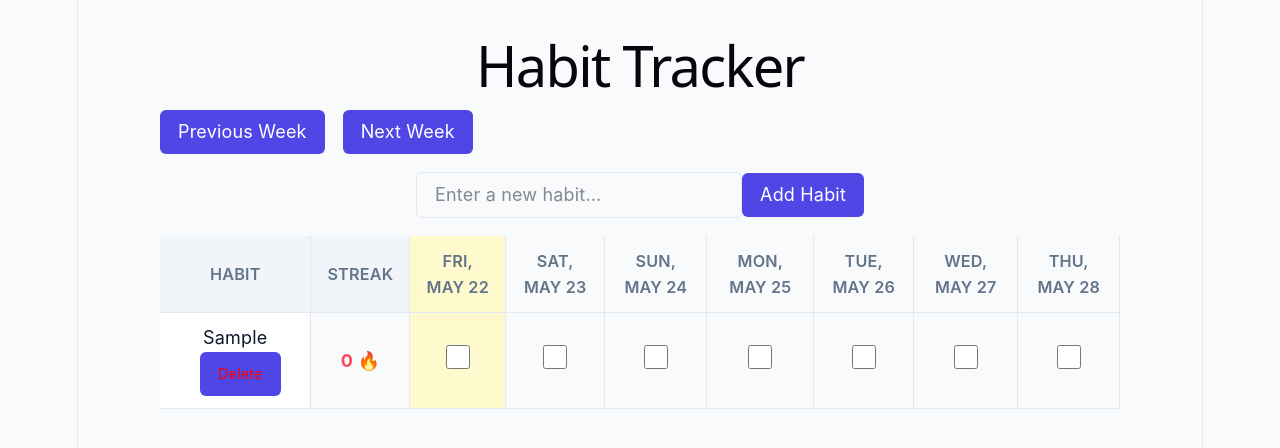
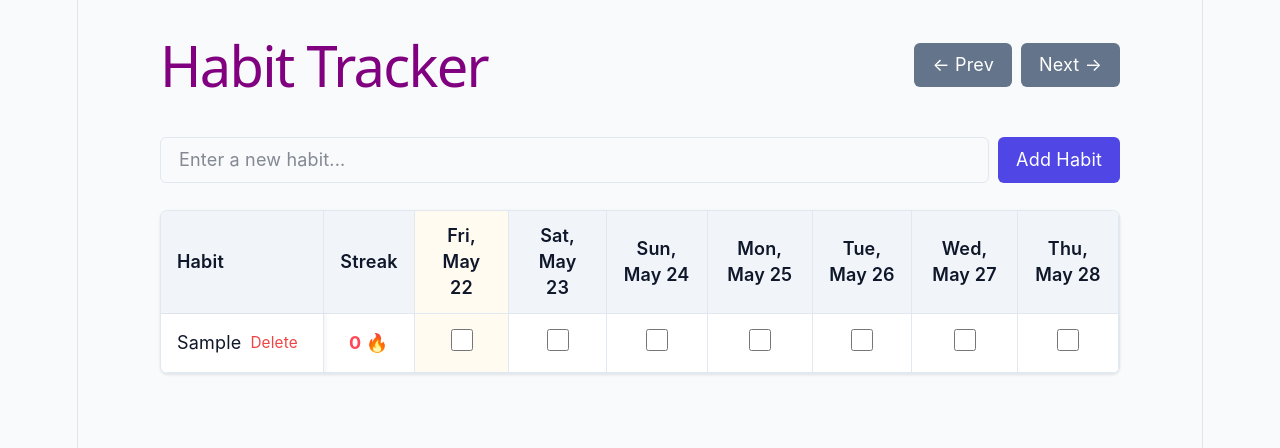
Before and after one commit to arrehman3/Habit_Tracker, a React (Vite) app: page / in a window 1280 px wide. Both pictures are taken after typing "Sample" into the empty fields and a click on the button "Add Habit". Shown: the top 448 px of the page. Built offline with nearby package versions, Linux system fonts and the light colour scheme.

Commit message:
minor changes

```diff
--- a/src/App.css
+++ b/src/App.css
@@ -1,13 +1,11 @@
 /* App.css */
 :root {
   --primary: #4f46e5;
-  --primary-hover: #4338ca;
   --bg-color: #f8fafc;
   --surface: #ffffff;
   --text-main: #0f172a;
-  --text-muted: #64748b;
   --border-color: #e2e8f0;
-  --today-bg: #eff6ff;
+  --today-bg: #fffbf0;
   --danger: #ef4444;
 }
 
@@ -22,24 +20,25 @@ body {
 }
 
 .container {
-  max-width: 1200px;
+  max-width: 1000px;
   margin: 0 auto;
   padding: 20px;
 }
 
+/* Header & Forms */
 .header-controls {
   display: flex;
   justify-content: space-between;
   align-items: center;
-  margin-bottom: 1.5rem;
   flex-wrap: wrap;
   gap: 1rem;
+  margin-bottom: 1.5rem;
 }
 
-/* Forms & Buttons */
 .habit-form {
   display: flex;
   gap: 0.5rem;
+  margin-bottom: 1.5rem;
 }
 
 input[type="text"] {
@@ -58,11 +57,15 @@ button {
   border-radius: 6px;
   font-size: 1rem;
   cursor: pointer;
-  transition: background-color 0.2s;
+  transition: opacity 0.2s;
 }
 
 button:hover {
-  background-color: var(--primary-hover);
+  opacity: 0.9;
+}
+
+.btn-secondary {
+  background-color: #64748b;
 }
 
 .btn-delete {
@@ -70,14 +73,9 @@ button:hover {
   color: var(--danger);
   font-size: 0.85rem;
   padding: 0.2rem 0.5rem;
-  margin-left: 0.5rem;
 }
 
-.btn-delete:hover {
-  background-color: #fef2f2;
-}
-
-/* Grid Layout & Responsive Table */
+/* Responsive Table Layout */
 .table-wrapper {
   background: var(--surface);
   border-radius: 8px;
@@ -89,7 +87,7 @@ button:hover {
 table {
   width: 100%;
   border-collapse: collapse;
-  min-width: 600px; /* Forces scrolling on small screens rather than squashing */
+  min-width: 600px; /* Forces scroll rather than squashing checkboxes */
 }
 
 th,
@@ -102,39 +100,36 @@ td {
 
 th {
   background-color: #f1f5f9;
-  color: var(--text-muted);
   font-weight: 600;
-  font-size: 0.9rem;
-  text-transform: uppercase;
 }
 
-td.text-left {
+.text-left {
   text-align: left;
 }
 
-/* The Sticky Column Magic */
+/* Make the Habit Name column sticky */
 th:first-child,
 td:first-child {
   position: sticky;
   left: 0;
   background-color: var(--surface);
   z-index: 2;
-  box-shadow: 2px 0 5px rgba(0, 0, 0, 0.05); /* Creates depth when scrolling */
+  box-shadow: 2px 0 5px rgba(0, 0, 0, 0.05);
 }
+
 th:first-child {
   background-color: #f1f5f9;
   z-index: 3;
 }
 
-/* Current Day Highlight */
+/* Highlights and Inputs */
 .is-today {
   background-color: var(--today-bg);
 }
 
-/* Large, tap-friendly checkboxes for mobile */
 input[type="checkbox"] {
-  width: 24px;
-  height: 24px;
+  width: 22px;
+  height: 22px;
   cursor: pointer;
   accent-color: var(--primary);
 }
--- a/src/App.jsx
+++ b/src/App.jsx
@@ -84,17 +84,20 @@ function App() {
     setHabits(habits.filter((habit) => habit.id !== id));
   };
   return (
-    <main style={{ padding: "20px", maxWidth: "1000px", margin: "0 auto" }}>
-      <h1>Habit Tracker</h1>
-
-      {/* 1. Time Travel Buttons */}
-      <div style={{ display: "flex", gap: "1rem", marginBottom: "1rem" }}>
-        <button onClick={() => shiftWeek(-7)}>Previous Week</button>
-        <button onClick={() => shiftWeek(7)}>Next Week</button>
+    <main className="container">
+      <div className="header-controls">
+        <h1 style={{ color: "purple" }}>Habit Tracker</h1>
+        <div style={{ display: "flex", gap: "0.5rem" }}>
+          <button className="btn-secondary" onClick={() => shiftWeek(-7)}>
+            ← Prev
+          </button>
+          <button className="btn-secondary" onClick={() => shiftWeek(7)}>
+            Next →
+          </button>
+        </div>
       </div>
 
-      {/* 2. Add Habit Form */}
-      <form onSubmit={onSubmit} style={{ marginBottom: "1rem" }}>
+      <form onSubmit={onSubmit} className="habit-form">
         <input
           type="text"
           value={newHabitName}
@@ -104,33 +107,21 @@ function App() {
         <button type="submit">Add Habit</button>
       </form>
 
-      {/* 3. The Grid Container */}
       {(() => {
         const todayStr = new Date().toLocaleDateString("en-CA");
 
         return (
-          <div style={{ overflowX: "auto" }}>
-            {" "}
-            {/* 4. Makes table scrollable on mobile */}
-            <table
-              border="1"
-              cellPadding="8"
-              style={{ borderCollapse: "collapse", width: "100%" }}
-            >
+          <div className="table-wrapper">
+            <table>
               <thead>
                 <tr>
-                  <th>Habit</th>
+                  <th className="text-left">Habit</th>
                   <th>Streak</th>
                   {weekDays.map((day) => {
                     const dateStr = day.toLocaleDateString("en-CA");
                     const isToday = dateStr === todayStr;
                     return (
-                      <th
-                        key={dateStr}
-                        style={{
-                          backgroundColor: isToday ? "#fffacd" : "transparent",
-                        }}
-                      >
+                      <th key={dateStr} className={isToday ? "is-today" : ""}>
                         {day.toLocaleDateString("en-US", {
                           weekday: "short",
                           month: "short",
@@ -146,34 +137,35 @@ function App() {
                   <tr>
                     <td
                       colSpan="9"
-                      style={{ textAlign: "center", padding: "2rem" }}
+                      style={{
+                        textAlign: "center",
+                        padding: "3rem",
+                        color: "#64748b",
+                      }}
                     >
-                      No habits yet. Start tracking by adding one above!
+                      No habits yet. Add one above to get started!
                     </td>
                   </tr>
                 ) : (
                   habits.map((habit) => (
                     <tr key={habit.id}>
-                      <td>
-                        {habit.name}
+                      <td
+                        className="text-left"
+                        style={{
+                          display: "flex",
+                          justifyContent: "space-between",
+                          alignItems: "center",
+                        }}
+                      >
+                        <span>{habit.name}</span>
                         <button
+                          className="btn-delete"
                           onClick={() => handleDeleteHabit(habit.id)}
-                          style={{
-                            marginLeft: "10px",
-                            fontSize: "0.8rem",
-                            color: "red",
-                          }}
                         >
                           Delete
                         </button>
                       </td>
-                      <td
-                        style={{
-                          textAlign: "center",
-                          fontWeight: "bold",
-                          color: "#ff4757",
-                        }}
-                      >
+                      <td style={{ fontWeight: "bold", color: "#ff4757" }}>
                         {calculateStreak(habit.completedDates)} 🔥
                       </td>
                       {weekDays.map((day) => {
@@ -182,12 +174,7 @@ function App() {
                         return (
                           <td
                             key={dateStr}
-                            style={{
-                              textAlign: "center",
-                              backgroundColor: isToday
-                                ? "#fffacd"
-                                : "transparent",
-                            }}
+                            className={isToday ? "is-today" : ""}
                           >
                             <input
                               type="checkbox"
```
